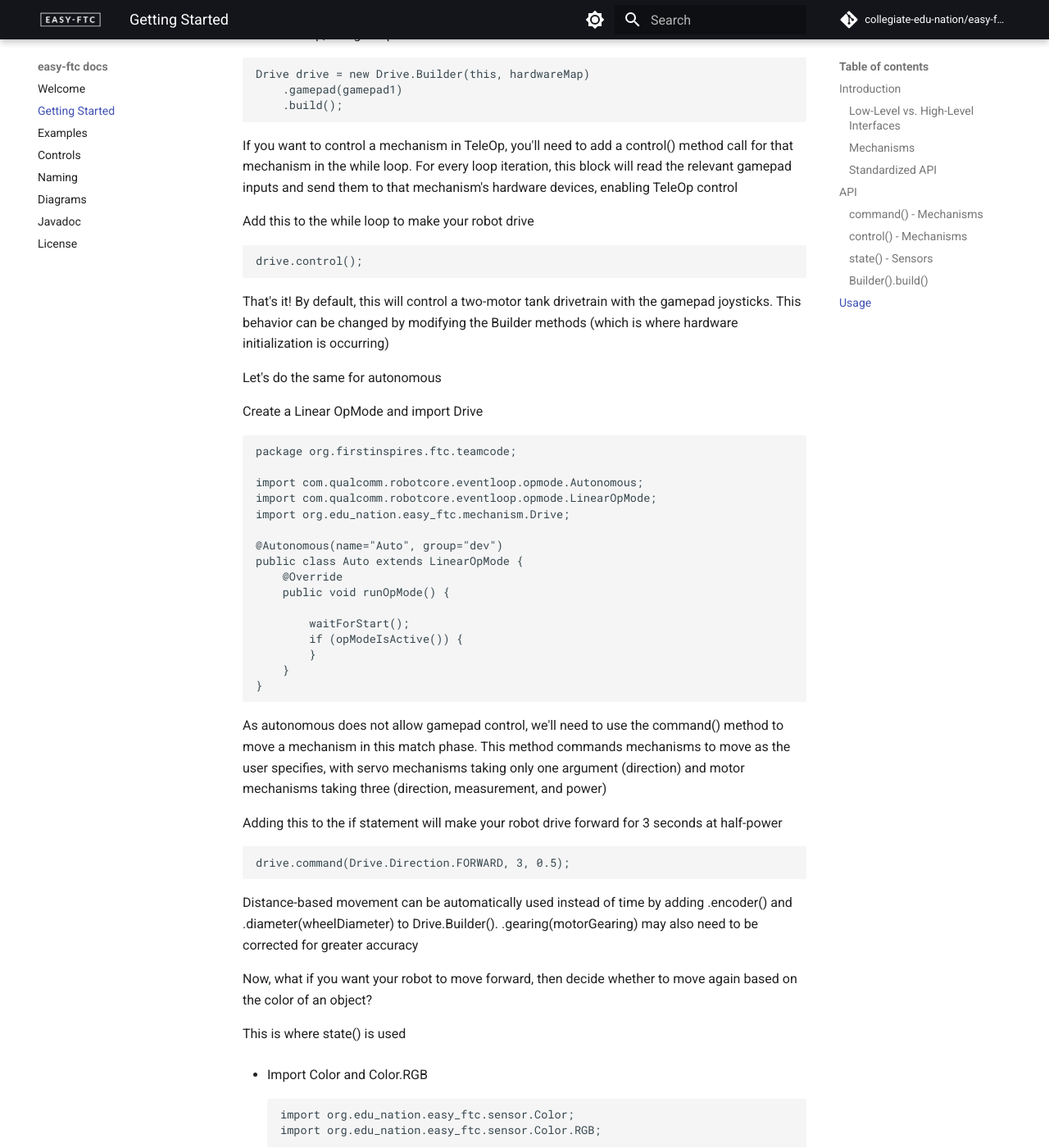
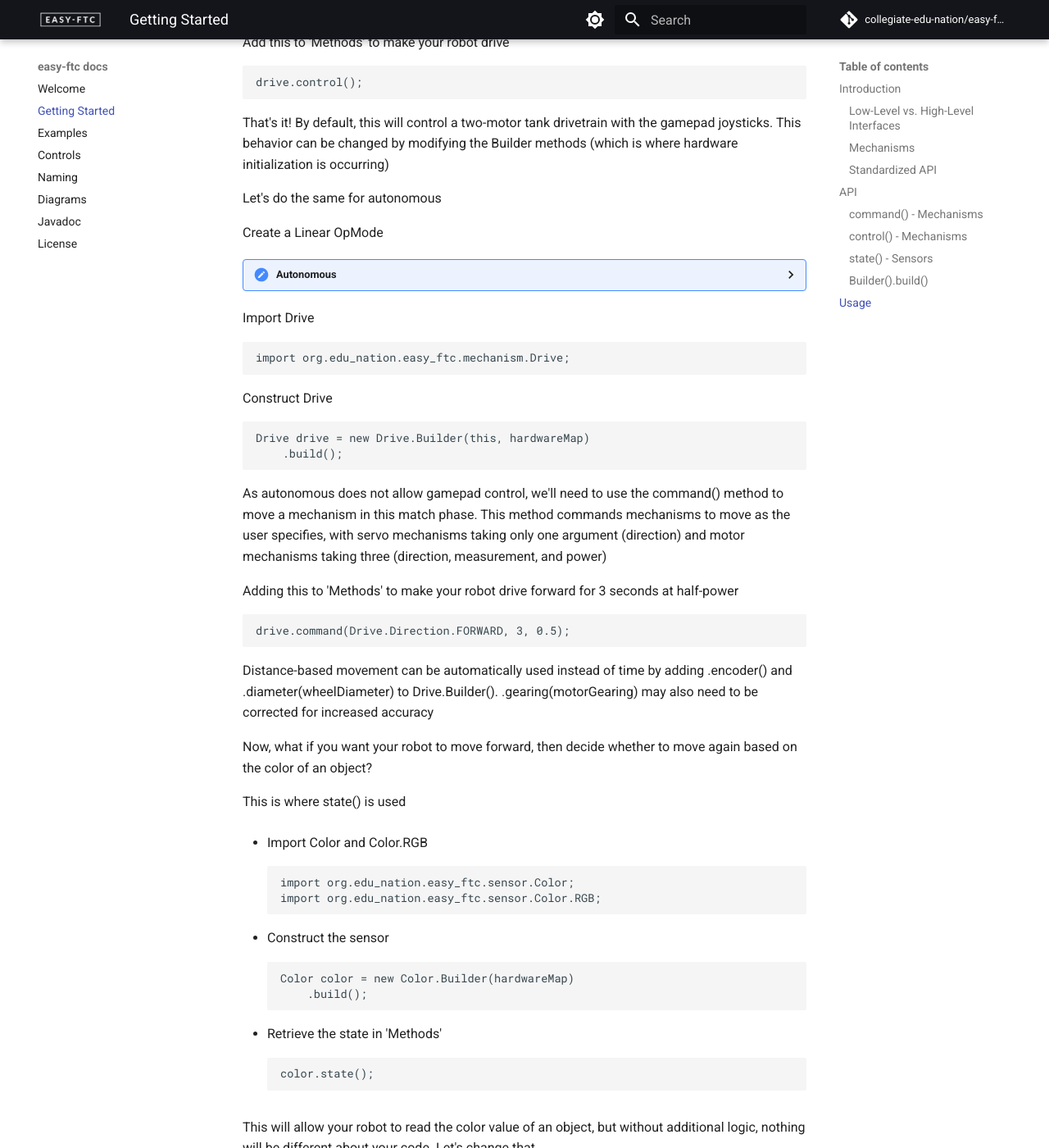
Before and after one commit to Collegiate-Edu-Nation/easy-ftc, an MkDocs documentation site: the page built from docs/gettingstarted.md, in a window 1280 px wide and 1400 px high, scrolled down 2862 px. Shown: the whole window at 82% size. Built offline with MkDocs 1.6.1 and Material for MkDocs 9.7.7, drawn with Linux system fonts in a browser that asks for light colours; comment, search, counter and statistics services are not loaded; some of the changed text lies outside the part shown.

Commit message:
use similar fmt as examples

```diff
--- a/docs/gettingstarted.md
+++ b/docs/gettingstarted.md
@@ -39,29 +39,39 @@ Before we can dive into coding, follow the Install section of the README
 === "Java"
     First, create a Linear OpMode- note that easy-ftc only works with Linear OpModes
 
+    <i>Note the locations of Imports, Construction, and Methods</i>
+
+    <details>
+    <summary>TeleOp</summary>
+
         package org.firstinspires.ftc.teamcode;
 
         import com.qualcomm.robotcore.eventloop.opmode.LinearOpMode;
         import com.qualcomm.robotcore.eventloop.opmode.TeleOp;
+        // Imports
 
         @TeleOp(name="Tele", group="dev")
         public class Tele extends LinearOpMode {
+
             @Override
             public void runOpMode() {
+                // Construction
 
                 waitForStart();
                 while (opModeIsActive()) {
+                    // Methods
                 }
             }
         }
+    </details>
 
-    Before we can use easy-ftc, we'll need to import the relevant classes. Add the following to the imports
+    Before we can use easy-ftc, we'll need to import the relevant classes. Add the following to 'Imports'
 
         import org.edu_nation.easy_ftc.mechanism.Drive;
 
     Drive is a concrete class, which means we must instantiate it before our hardware can be controlled. easy-ftc relies on the Builder design pattern to accomplish this, as it enforces immutability (valuable for complex, stateful objects like we see in robotics) and makes arguments more explicit. View Examples or the Javadoc for more details on valid Builder methods
 
-    Add this inside of runOpMode()- note that we must pass instances of the opMode (this), hardwareMap, and gamepad1
+    Add this to 'Construction'- note that we must pass instances of the opMode (this), hardwareMap, and gamepad1
 
         Drive drive = new Drive.Builder(this, hardwareMap)
             .gamepad(gamepad1)
@@ -69,7 +79,7 @@ Before we can dive into coding, follow the Install section of the README
 
     If you want to control a mechanism in TeleOp, you'll need to add a control() method call for that mechanism in the while loop. For every loop iteration, this block will read the relevant gamepad inputs and send them to that mechanism's hardware devices, enabling TeleOp control
 
-    Add this to the while loop to make your robot drive
+    Add this to 'Methods' to make your robot drive
 
         drive.control();
 
@@ -77,32 +87,48 @@ Before we can dive into coding, follow the Install section of the README
 
     Let's do the same for autonomous
 
-    Create a Linear OpMode and import Drive
+    Create a Linear OpMode
+
+    <details>
+    <summary>Autonomous</summary>
 
         package org.firstinspires.ftc.teamcode;
 
+        import com.qualcomm.robotcore.eventloop.opmode.LinearOpMode;
         import com.qualcomm.robotcore.eventloop.opmode.Autonomous;
-        import com.qualcomm.robotcore.eventloop.opmode.LinearOpMode;
-        import org.edu_nation.easy_ftc.mechanism.Drive;
+        // Imports
 
         @Autonomous(name="Auto", group="dev")
         public class Auto extends LinearOpMode {
+
             @Override
             public void runOpMode() {
+                // Construction
 
                 waitForStart();
                 if (opModeIsActive()) {
+                    // Methods
                 }
             }
         }
+    </details>
+
+    Import Drive
+
+        import org.edu_nation.easy_ftc.mechanism.Drive;
+
+    Construct Drive
+
+        Drive drive = new Drive.Builder(this, hardwareMap)
+            .build();
 
     As autonomous does not allow gamepad control, we'll need to use the command() method to move a mechanism in this match phase. This method commands mechanisms to move as the user specifies, with servo mechanisms taking only one argument (direction) and motor mechanisms taking three (direction, measurement, and power)
 
-    Adding this to the if statement will make your robot drive forward for 3 seconds at half-power
+    Adding this to 'Methods' to make your robot drive forward for 3 seconds at half-power
 
         drive.command(Drive.Direction.FORWARD, 3, 0.5);
 
-    Distance-based movement can be automatically used instead of time by adding .encoder() and .diameter(wheelDiameter) to Drive.Builder(). .gearing(motorGearing) may also need to be corrected for greater accuracy
+    Distance-based movement can be automatically used instead of time by adding .encoder() and .diameter(wheelDiameter) to Drive.Builder(). .gearing(motorGearing) may also need to be corrected for increased accuracy
 
     Now, what if you want your robot to move forward, then decide whether to move again based on the color of an object?
 
@@ -113,12 +139,12 @@ Before we can dive into coding, follow the Install section of the README
             import org.edu_nation.easy_ftc.sensor.Color;
             import org.edu_nation.easy_ftc.sensor.Color.RGB;
 
-    * Instantiate the sensor
+    * Construct the sensor
 
             Color color = new Color.Builder(hardwareMap)
                 .build();
 
-    * Retrieve the state in the if statement
+    * Retrieve the state in 'Methods'
 
             color.state();
 
@@ -133,6 +159,39 @@ Before we can dive into coding, follow the Install section of the README
     * Add another command() call inside the if statement
 
             drive.command(Drive.Direction.FORWARD, 3, 0.5);
+
+
+    <details>
+    <summary>Final Code</summary>
+
+        package org.firstinspires.ftc.teamcode;
+
+        import com.qualcomm.robotcore.eventloop.opmode.LinearOpMode;
+        import com.qualcomm.robotcore.eventloop.opmode.Autonomous;
+        import org.edu_nation.easy_ftc.mechanism.Drive;
+        import org.edu_nation.easy_ftc.sensor.Color;
+        import org.edu_nation.easy_ftc.sensor.Color.RGB;
+
+        @Autonomous(name="Auto", group="dev")
+        public class Auto extends LinearOpMode {
+
+            @Override
+            public void runOpMode() {
+                Drive drive = new Drive.Builder(this, hardwareMap)
+                    .build();
+                Color color = new Color.Builder(hardwareMap)
+                    .build();
+
+                waitForStart();
+                if (opModeIsActive()) {
+                    drive.command(Drive.Direction.FORWARD, 3, 0.5);
+                    if (color.state() == RGB.BLUE) {
+                        drive.command(Drive.Direction.FORWARD, 3, 0.5);
+                    }
+                }
+            }
+        }
+    </details>
 
     Now your robot will drive forward for 3 seconds at half-power, then do it again if it detects the color blue
 
```
